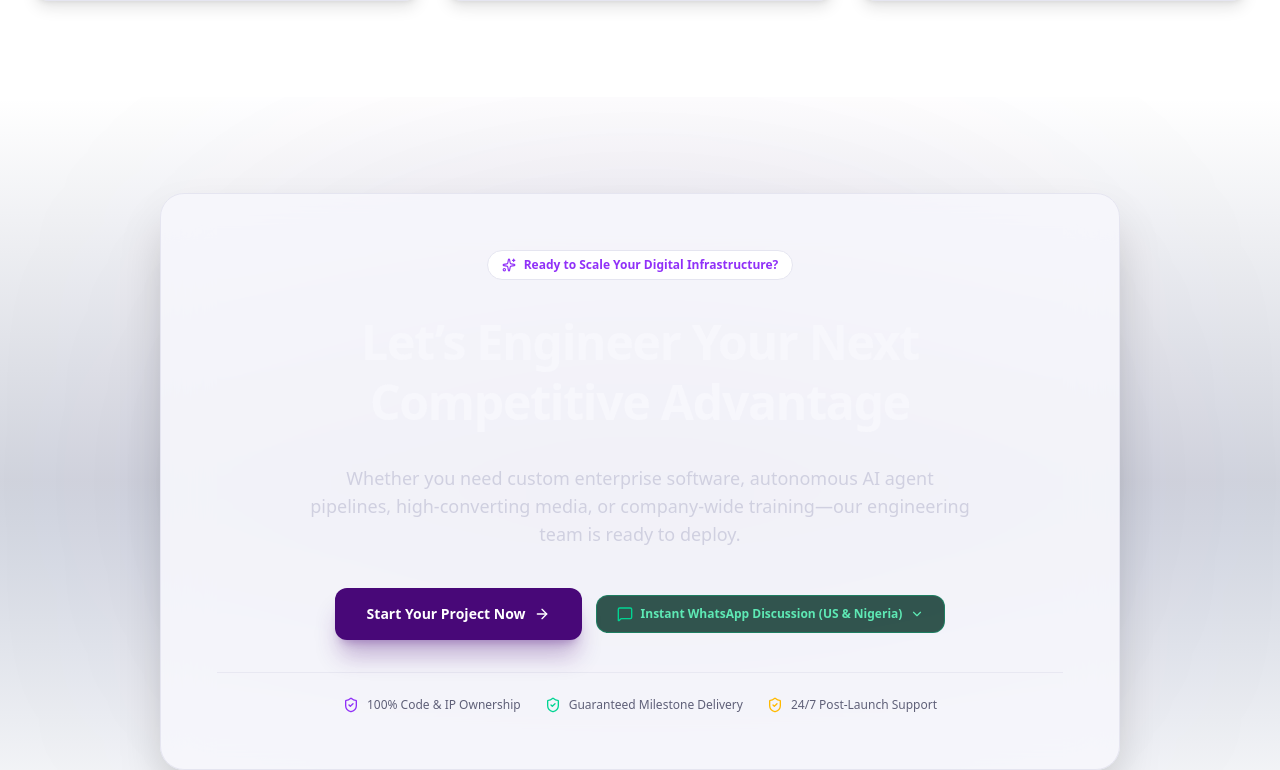
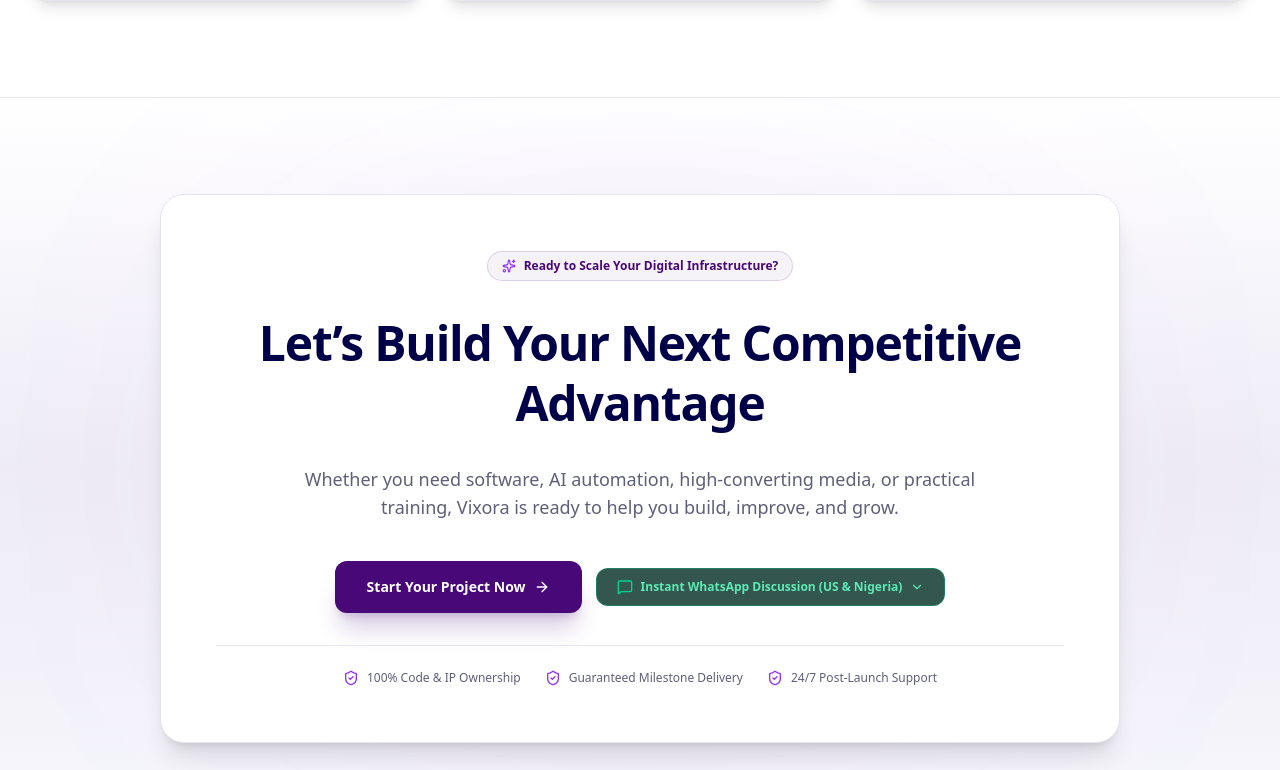
Before and after one commit to vixoralabsai/Vixora-Digital-Hub-Website, a React (Vite) app: page / in a window 1280 px wide. Shown: the part 4078-4848 px from the top of the page. Built offline with nearby package versions, Linux system fonts and the light colour scheme; no server answers.

Commit message:
Fix homepage CTA contrast and brand colors

```diff
--- a/src/components/CallToAction.tsx
+++ b/src/components/CallToAction.tsx
@@ -1,4 +1,4 @@
-import { ArrowRight, MessageSquare, Sparkles, ShieldCheck, PhoneCall } from 'lucide-react';
+import { ArrowRight, Sparkles, ShieldCheck } from 'lucide-react';
 import { WhatsAppContactButton } from './WhatsAppContactButton';
 
 interface CallToActionProps {
@@ -7,30 +7,29 @@
 
 export function CallToAction({ onOpenProjectModal }: CallToActionProps) {
   return (
-    <section className="py-24 bg-neutral-950 relative overflow-hidden">
-      {/* Background glow */}
-      <div className="absolute inset-0 bg-gradient-to-b from-transparent via-blue-950/20 to-neutral-950 pointer-events-none" />
-      <div className="absolute top-1/2 left-1/2 -translate-x-1/2 -translate-y-1/2 w-[700px] h-[350px] bg-blue-600/15 blur-[140px] pointer-events-none rounded-full" />
+    <section className="py-24 bg-[#F7F7FC] relative overflow-hidden border-t border-[#E5E5F0]">
+      <div className="absolute inset-0 bg-gradient-to-b from-white via-[#480878]/5 to-[#F7F7FC] pointer-events-none" />
+      <div className="absolute top-1/2 left-1/2 -translate-x-1/2 -translate-y-1/2 w-[700px] h-[350px] bg-[#9030F8]/10 blur-[140px] pointer-events-none rounded-full" />
 
       <div className="max-w-5xl mx-auto px-4 sm:px-6 lg:px-8 relative z-10">
-        <div className="p-8 sm:p-14 rounded-3xl bg-neutral-900/90 border border-neutral-800 shadow-2xl backdrop-blur-xl text-center space-y-8">
-          <div className="inline-flex items-center gap-2 px-3.5 py-1.5 rounded-full text-xs font-semibold bg-neutral-950 border border-neutral-800 text-blue-400">
-            <Sparkles className="w-3.5 h-3.5" />
+        <div className="p-8 sm:p-14 rounded-3xl bg-white border border-[#E5E5F0] shadow-xl text-center space-y-8">
+          <div className="inline-flex items-center gap-2 px-3.5 py-1.5 rounded-full text-xs font-semibold bg-[#480878]/5 border border-[#480878]/15 text-[#480878]">
+            <Sparkles className="w-3.5 h-3.5 text-[#9030F8]" />
             <span>Ready to Scale Your Digital Infrastructure?</span>
           </div>
 
-          <h2 className="text-3xl sm:text-5xl font-extrabold text-neutral-100 tracking-tight leading-tight max-w-3xl mx-auto">
-            Let’s Engineer Your Next Competitive Advantage
+          <h2 className="text-3xl sm:text-5xl font-extrabold text-[#000048] tracking-tight leading-tight max-w-3xl mx-auto">
+            Let’s Build Your Next Competitive Advantage
           </h2>
 
-          <p className="text-base sm:text-lg text-neutral-300 max-w-2xl mx-auto">
-            Whether you need custom enterprise software, autonomous AI agent pipelines, high-converting media, or company-wide training—our engineering team is ready to deploy.
+          <p className="text-base sm:text-lg text-[#5F6078] max-w-2xl mx-auto">
+            Whether you need software, AI automation, high-converting media, or practical training, Vixora is ready to help you build, improve, and grow.
           </p>
 
           <div className="flex flex-col sm:flex-row items-center justify-center gap-3.5 pt-2">
             <button
               onClick={onOpenProjectModal}
-              className="w-full sm:w-auto inline-flex items-center justify-center gap-2 px-8 py-4 rounded-xl text-sm font-bold bg-blue-600 hover:bg-blue-500 text-white shadow-xl shadow-blue-600/30 active:scale-[0.98] transition-all cursor-pointer"
+              className="w-full sm:w-auto inline-flex items-center justify-center gap-2 px-8 py-4 rounded-xl text-sm font-bold bg-[#480878] hover:bg-[#7000F8] text-white shadow-xl shadow-[#480878]/20 active:scale-[0.98] transition-all cursor-pointer"
             >
               <span>Start Your Project Now</span>
               <ArrowRight className="w-4 h-4" />
@@ -44,17 +43,17 @@
             />
           </div>
 
-          <div className="pt-6 border-t border-neutral-800/80 flex flex-wrap items-center justify-center gap-6 text-xs text-neutral-400">
+          <div className="pt-6 border-t border-[#E5E5F0] flex flex-wrap items-center justify-center gap-6 text-xs text-[#5F6078]">
             <div className="flex items-center gap-2">
-              <ShieldCheck className="w-4 h-4 text-blue-400" />
+              <ShieldCheck className="w-4 h-4 text-[#9030F8]" />
               <span>100% Code & IP Ownership</span>
             </div>
             <div className="flex items-center gap-2">
-              <ShieldCheck className="w-4 h-4 text-emerald-400" />
+              <ShieldCheck className="w-4 h-4 text-[#9030F8]" />
               <span>Guaranteed Milestone Delivery</span>
             </div>
             <div className="flex items-center gap-2">
-              <ShieldCheck className="w-4 h-4 text-amber-400" />
+              <ShieldCheck className="w-4 h-4 text-[#9030F8]" />
               <span>24/7 Post-Launch Support</span>
             </div>
           </div>
```
